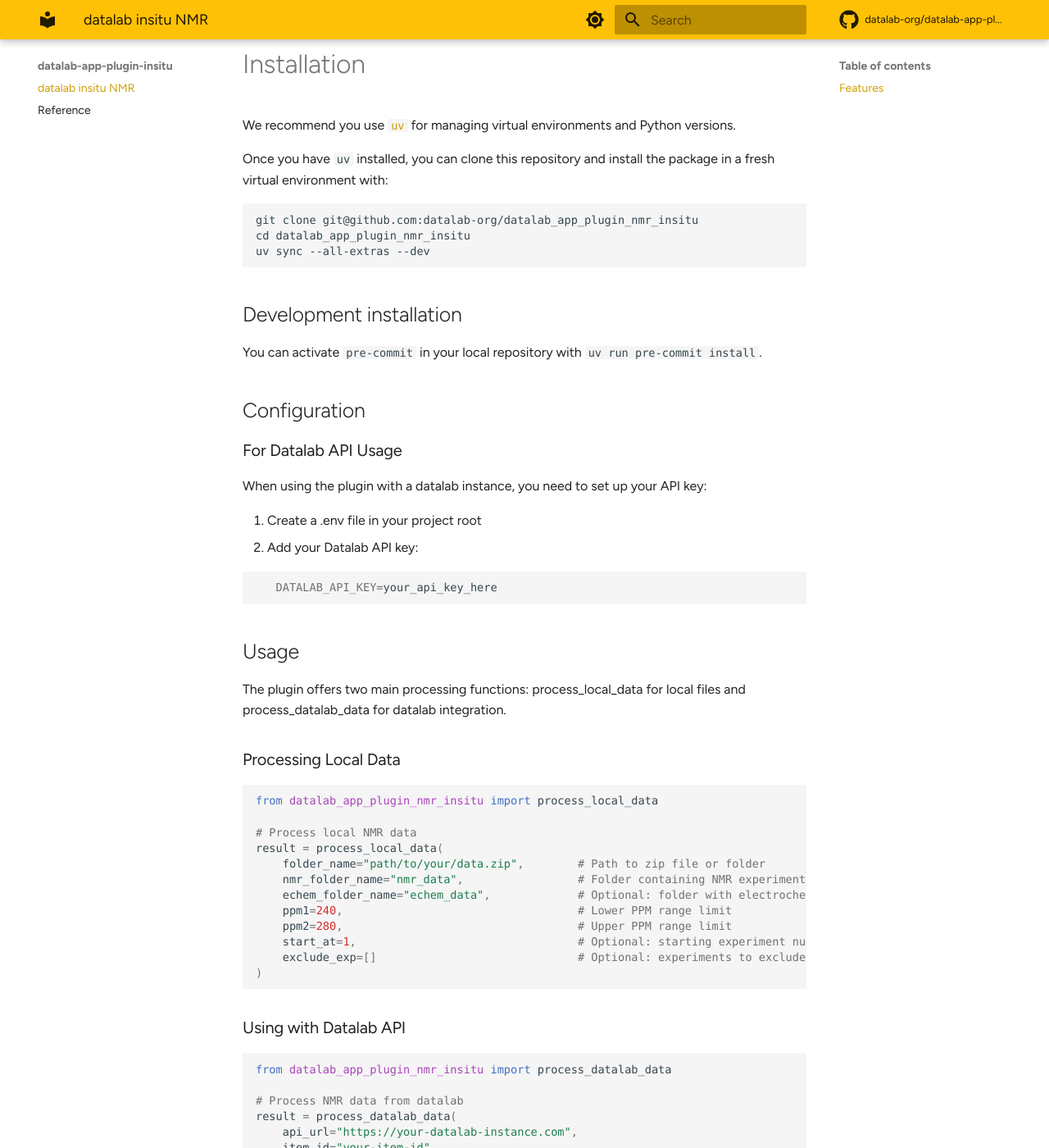
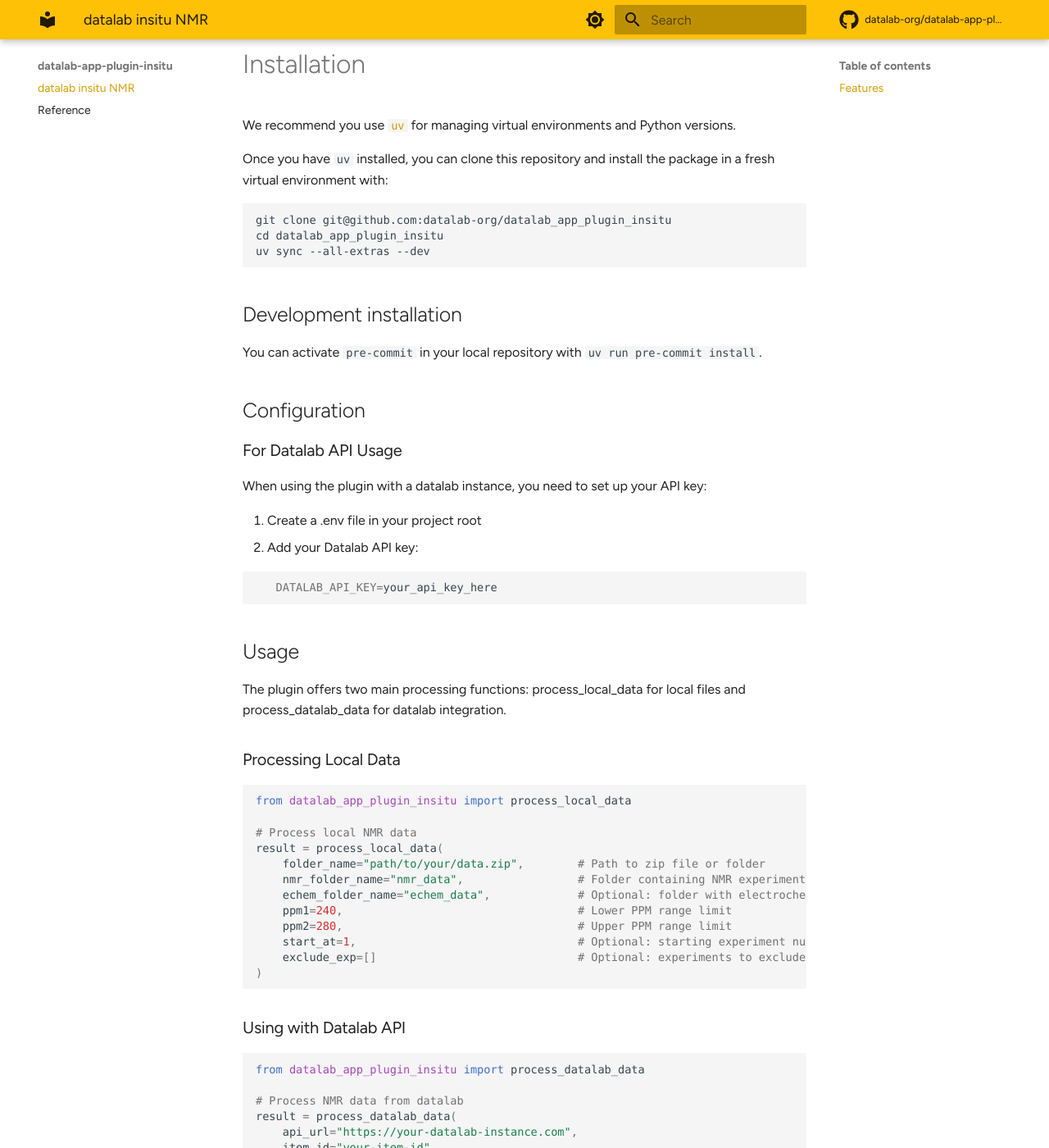
Before and after one commit to datalab-org/datalab-app-plugin-insitu, an MkDocs documentation site: the page built from docs/index.md, in a window 1280 px wide and 1400 px high, scrolled down 692 px. Shown: the whole window at 82% size. Built offline with MkDocs 1.6.1 and Material for MkDocs 9.7.7, drawn with Linux system fonts in a browser that asks for light colours; some web fonts are replaced; comment, search, counter and statistics services are not loaded.

Commit message:
Rename with datalab_app_plugin_insitu

````diff
--- a/.copier-answers.yml
+++ b/.copier-answers.yml
@@ -3,10 +3,10 @@
 _src_path: https://github.com/datalab-org/datalab-app-plugin-template
 author_email: bc630@cam.ac.uk
 author_fullname: Ben Charmes
-copyright_date: '2024'
+copyright_date: "2024"
 copyright_holder: datalab-org
 copyright_holder_email: bc630@cam.ac.uk
-package_name: datalab_app_plugin_nmr_insitu
+package_name: datalab_app_plugin_insitu
 project_long_name: Datalab Plugin for In Situ NMR
 project_name: datalab-app-plugin-nmr-insitu
 repository_name: datalab-app-plugin-nmr-insitu
--- a/docs/index.md
+++ b/docs/index.md
@@ -29,8 +29,8 @@
 Once you have `uv` installed, you can clone this repository and install the package in a fresh virtual environment with:
 
 ```
-git clone git@github.com:datalab-org/datalab_app_plugin_nmr_insitu
-cd datalab_app_plugin_nmr_insitu
+git clone git@github.com:datalab-org/datalab_app_plugin_insitu
+cd datalab_app_plugin_insitu
 uv sync --all-extras --dev
 ```
 
@@ -58,7 +58,7 @@
 ### Processing Local Data
 
 ```python
-from datalab_app_plugin_nmr_insitu import process_local_data
+from datalab_app_plugin_insitu import process_local_data
 
 # Process local NMR data
 result = process_local_data(
@@ -75,7 +75,7 @@
 ### Using with Datalab API
 
 ```python
-from datalab_app_plugin_nmr_insitu import process_datalab_data
+from datalab_app_plugin_insitu import process_datalab_data
 
 # Process NMR data from datalab
 result = process_datalab_data(
@@ -209,8 +209,8 @@
 
 ## License
 
-This project is released under the conditions of the MIT license. Please see [LICENSE](https://github.com/datalab-org/datalab_app_plugin_nmr_insitu/blob/main/LICENSE) for the full text of the license.
+This project is released under the conditions of the MIT license. Please see [LICENSE](https://github.com/datalab-org/datalab_app_plugin_insitu/blob/main/LICENSE) for the full text of the license.
 
 ## Contact
 
-For questions and support, please [open an issue](https://github.com/datalab-org/datalab_app_plugin_nmr_insitu/issues) on the GitHub repository or join the [public datalab Slack workspace](https://join.slack.com/t/datalab-world/shared_invite/zt-2h58ev3pc-VV496~5je~QoT2TgFIwn4g).
+For questions and support, please [open an issue](https://github.com/datalab-org/datalab_app_plugin_insitu/issues) on the GitHub repository or join the [public datalab Slack workspace](https://join.slack.com/t/datalab-world/shared_invite/zt-2h58ev3pc-VV496~5je~QoT2TgFIwn4g).
````
Also changed, not shown: CONTRIBUTING.md (+3 -3 lines), docs/reference.md (+1 -1 lines).
